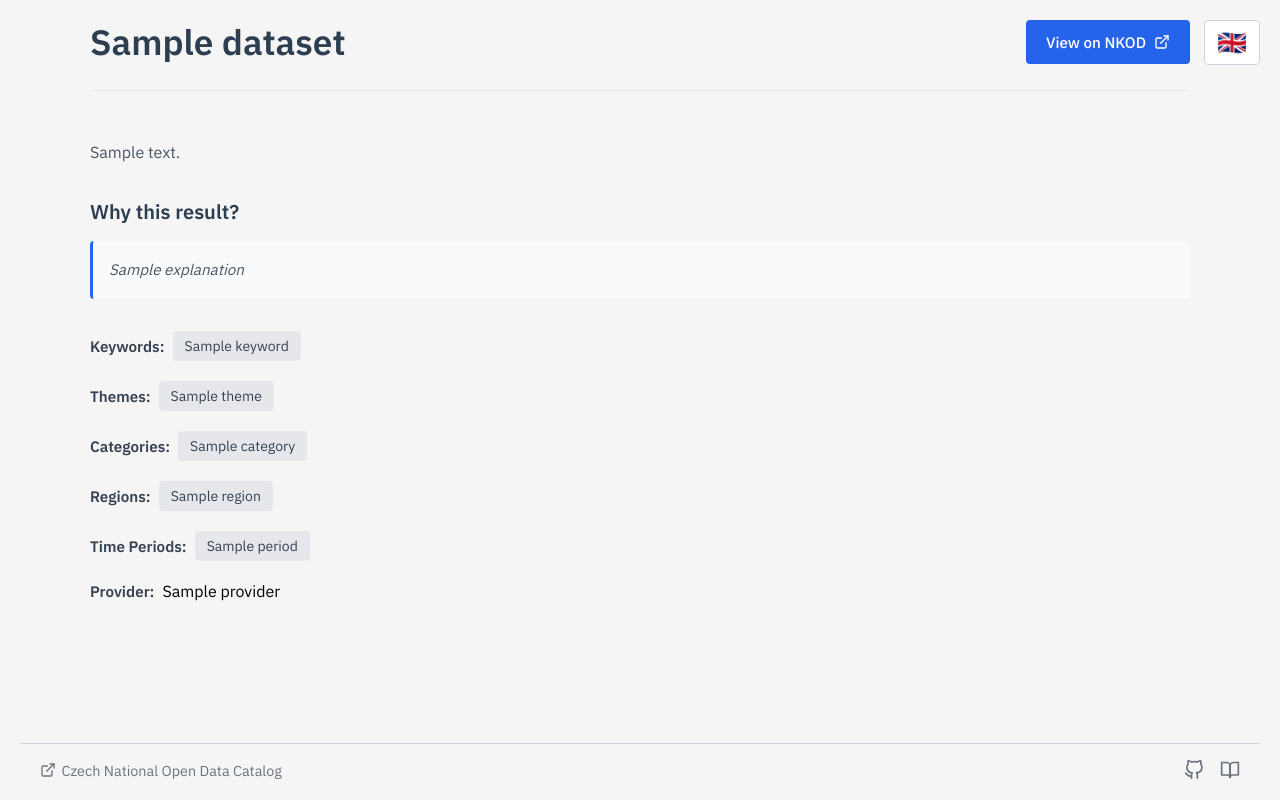
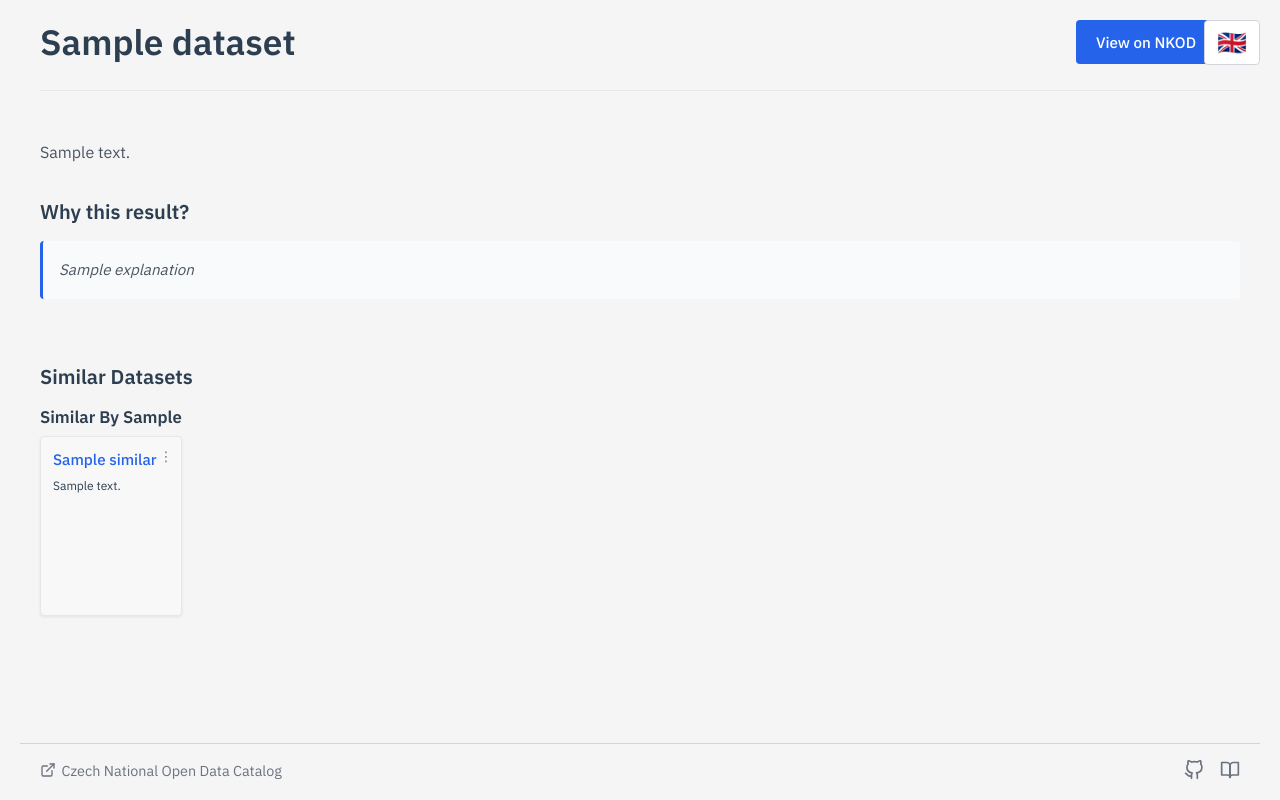
Before and after one commit to lucievomelova/EnhancedDatasetSearch, a Flask app: template app/templates/dataset_detail.html in a window 1280 px wide. Run offline with Flask 3, Linux system fonts and the light colour scheme; the template is opened without the code that fills it: most values are stand-ins (such as "Sample title", 1, 10 or a date in 2020); parts of the project's set-up code (start-up, migrations or seed data) failed here and were passed over.

Commit message:
add similar datasets to dataset_detail, html template refactor

```diff
--- a/app/main.py
+++ b/app/main.py
@@ -6,6 +6,8 @@ from app.pipeline import SearchPipeline
 import yaml
 from urllib.parse import unquote
 
+from data_processing.knowledge_graph import get_similar_datasets
+from app.ui_utils import get_common_metadata
 
 nest_asyncio.apply()  # allow nested event loops - each pipeline run would create a new event loop otherwise
 loop = asyncio.new_event_loop()
@@ -60,7 +62,33 @@ def dataset_detail(dataset_url):
     if not dataset_info:
         return redirect(url_for('home'))
 
-    return render_template("dataset_detail.html", dataset=dataset_info, query='')
+    similar_datasets_raw = get_similar_datasets(dataset_url, top_k=5)
+
+    similar_datasets = {}
+    for sim_category, url_score_list in similar_datasets_raw.items():
+        similar_datasets[sim_category] = []
+        for url, _ in url_score_list:
+            sim_dataset = pipeline.dataset_portal.get_dataset_by_url(url)
+            if sim_dataset:
+                text_preview = sim_dataset['text'][:sim_dataset['text'].find(".")+1]
+                if len(text_preview) > 200:  # we dont want too long description text preview
+                    index = text_preview[:200].rfind(" ")
+                    text_preview = text_preview[:index] + "..."
+                similar_dataset_info = {
+                    'title': sim_dataset['title'],
+                    'url': url,
+                    'text_preview': text_preview,
+                }
+                if sim_category == "overall":
+                    metadata_categories = ["keywords", "themes", "categories", "region", "time_period"]
+                    common_metadata = get_common_metadata(metadata_categories, dataset_info["metadata"], sim_dataset["metadata"])
+                    similar_dataset_info["common_metadata"] = common_metadata
+                elif sim_category != "description":
+                    common_metadata = get_common_metadata([sim_category], dataset_info["metadata"], sim_dataset["metadata"])
+                    similar_dataset_info["common_metadata"] = common_metadata
+                similar_datasets[sim_category].append(similar_dataset_info)
+
+    return render_template("dataset_detail.html", dataset=dataset_info, similar_datasets=similar_datasets, query='')
 
 
 if __name__ == '__main__':
--- a/app/pipeline.py
+++ b/app/pipeline.py
@@ -42,7 +42,7 @@ class SearchPipeline:
         self.database = Database(self.config['rag'], self.config["state_dir"])
 
 
-    async def run(self, query: str) -> list[dict] | None:
+    async def run(self, query: str) -> list[dict[str, str | list | None]] | None:
         """Run the search pipeline for the given query and return the results as a DataFrame."""
 
         intent, extended_query = query_preprocessing(query,
--- a/app/static/styles/styles.css
+++ b/app/static/styles/styles.css
@@ -11,6 +11,7 @@
     --color-border: #d1d5db;
     --color-border-light: #e5e7eb;
     --color-bg: #f5f5f5;
+    --color-bg-light: #f8f8f8;
     --color-bg-hover: #f3f4f6;
     --color-bg-active: #e5e7eb;
     --color-white: white;
@@ -92,7 +93,7 @@ a {
 
 .container { max-width: 900px; }
 .container-search-results { max-width: 800px; }
-.container-dataset-detail { max-width: 1100px; }
+.container-dataset-detail { max-width: 1200px; }
 
 body.home-page .container {
     text-align: center;
@@ -272,9 +273,11 @@ body.home-page .search-container {
 .action-button {
     position: relative;
     background: transparent;
+    width: 32px;
+    height: 32px;
     border: 1px solid var(--color-border);
     border-radius: var(--border-radius);
-    padding: 0.4rem;
+    padding: 0.1rem;
     cursor: pointer;
     color: var(--color-text-muted);
     transition: all var(--transition);
@@ -283,7 +286,7 @@ body.home-page .search-container {
     justify-content: center;
 }
 
-.action-button:hover {
+.result-actions .action-button:hover {
     background: var(--color-bg-hover);
     border-color: var(--color-text-subtle);
     color: var(--color-text);
@@ -452,9 +455,9 @@ body.home-page .search-container {
 .metadata-item-inline {
     display: flex;
     flex-direction: row;
-    align-items: center;
+    align-items: flex-start;
     gap: var(--spacing-xs);
-    flex-wrap: wrap;
+    flex-wrap: nowrap;
 }
 
 .metadata-item-inline strong {
@@ -462,12 +465,15 @@ body.home-page .search-container {
     font-weight: 600;
     font-size: 0.95rem;
     flex-shrink: 0;
+    white-space: nowrap;
+    min-width: fit-content;
 }
 
 .metadata-tags {
     display: flex;
     flex-wrap: wrap;
     gap: var(--spacing-xs);
+    align-items: center;
 }
 
 .tag {
@@ -477,6 +483,167 @@ body.home-page .search-container {
     color: var(--color-text);
     border-radius: var(--border-radius);
     font-size: 0.875rem;
+}
+
+/* Similar Datasets */
+.similar-datasets-category {
+    margin-bottom: var(--spacing-lg);
+}
+
+.similar-datasets-category:last-child {
+    margin-bottom: 0;
+}
+
+.similar-category-title {
+    font-size: 1.05rem;
+    font-weight: 600;
+    color: var(--color-text-dark);
+    margin-bottom: var(--spacing-xs);
+}
+
+.similar-datasets-list {
+    list-style: none;
+    padding: 0;
+    margin: 0;
+    display: flex;
+    flex-direction: row;
+    flex-wrap: wrap;
+    gap: var(--spacing-xs);
+}
+
+.similar-dataset-menu .action-button {
+    width: 24px;
+    height: 24px;
+    border: 0;
+    padding: 0;
+    justify-content: flex-end;
+}
+
+.similar-dataset-card {
+    display: flex;
+    flex-direction: column;
+    justify-content: space-between;
+    border: 1px solid var(--color-border-light);
+    border-radius: var(--border-radius);
+    box-shadow: 0 1px 3px rgba(0, 0, 0, 0.08);
+    padding: var(--spacing-sm);
+    padding-right: var(--spacing-lg);
+    background-color: var(--color-bg-light);
+    min-width: 100px;
+    max-width: 230px;
+    min-height: 180px;
+    position: relative;
+    transition: color var(--transition);
+    line-height: 1.4;
+    word-break: break-word;
+    overflow-wrap: break-word;
+}
+
+.similar-title {
+    color: var(--color-primary);
+    font-size: 0.95rem;
+    font-weight: 500;
+}
+
+.similar-text-preview {
+    font-size: 0.75rem;
+    color: var(--color-text-dark);
+    padding-top: var(--spacing-xs);
+}
+
+.similar-dataset-card:hover {
+    box-shadow: 0 2px 5px rgba(0, 0, 0, 0.12);
+    border-color: var(--color-border);
+}
+
+.similar-dataset-content {
+    flex: 1;
+    display: flex;
+    align-items: flex-start;
+}
+
+.similar-dataset-link {
+    text-decoration: none;
+}
+
+
+.similar-title:hover {
+    color: var(--color-primary-dark);
+    text-decoration: underline;
+}
+
+.similar-dataset-menu {
+    position: absolute;
+    top: var(--spacing-xs);
+    right: var(--spacing-xs);
+}
+
+.similar-dataset-wrapper {
+    position: relative;
+    display: inline-block;
+    width: 100%;
+}
+
+.similar-tooltip {
+    visibility: hidden;
+    opacity: 0;
+    position: absolute;
+    bottom: 125%;
+    right: 0;
+    background-color: var(--color-tooltip-bg);
+    color: var(--color-tooltip-text);
+    text-align: left;
+    border-radius: var(--border-radius);
+    padding: var(--spacing-sm) var(--spacing-md);
+    z-index: 1;
+    font-size: 0.85rem;
+    white-space: nowrap;
+    box-shadow: 0 2px 5px rgba(0, 0, 0, 0.12);
+    transition: opacity var(--transition), visibility var(--transition);
+    pointer-events: none;
+    min-width: 350px;
+    max-width: 600px;
+}
+
+.similar-datasets-list li {
+    padding-left: var(--spacing-md);
+    position: relative;
+}
+
+.similar-datasets-list li::before {
+    content: "→";
+    position: absolute;
+    left: 0;
+    color: var(--color-text-muted);
+}
+
+.similar-dataset-wrapper:hover .similar-tooltip {
+    visibility: visible;
+    opacity: 1;
+}
+
+.similar-dataset-menu:hover .similar-tooltip {
+    visibility: visible;
+    opacity: 1;
+}
+
+.tooltip-section {
+    margin-bottom: var(--spacing-xs);
+    word-wrap: break-word;
+    white-space: normal;
+}
+
+.tooltip-section:last-child {
+    margin-bottom: 0;
+}
+
+.tooltip-section strong {
+    display: inline;
+    margin-right: 0.5rem;
+}
+
+.tooltip-section span {
+    display: inline;
 }
 
 /* Footer */
--- a/app/templates/dataset_detail.html
+++ b/app/templates/dataset_detail.html
@@ -17,7 +17,7 @@
     <div class="container-dataset-detail">
         <div class="detail-header">
             <h1 class="detail-title">{{ dataset.title }}</h1>
-            <a href="{{ dataset.url }}" target="_blank" rel="noopener noreferrer" class="external-link-button">
+            <a href="https://data.gov.cz/datová-sada?iri={{ dataset.url }}" target="_blank" rel="noopener noreferrer" class="external-link-button">
                 View on NKOD
                 <svg xmlns="http://www.w3.org/2000/svg" width="16" height="16" viewBox="0 0 24 24" fill="none" stroke="currentColor" stroke-width="2" stroke-linecap="round" stroke-linejoin="round">
                     <path d="M18 13v6a2 2 0 0 1-2 2H5a2 2 0 0 1-2-2V8a2 2 0 0 1 2-2h6"></path>
@@ -40,69 +40,81 @@
 
             <div class="detail-section">
                 <div class="metadata-grid">
-                    {% if dataset.metadata.keywords %}
+                    {% for metadata_category, metadata_values in dataset.metadata.items() %}
+                    {% if metadata_values %}
                     <div class="metadata-item-inline">
-                        <strong>Keywords:</strong>
+                        {% if metadata_category == "time_period" %}
+                        <strong>Time Periods</strong>
+                        {% else %}
+                        <strong>{{ metadata_category | title }}</strong>
+                        {% endif %}
                         <div class="metadata-tags">
-                            {% for keyword in dataset.metadata.keywords %}
-                            <span class="tag">{{ keyword }}</span>
+                        {% if metadata_category == "provider" %}
+                            <span>{{ dataset.metadata.provider }}</span>
+                        {% else %}
+                            {% for val in metadata_values %}
+                            <span class="tag">{{ val }}</span>
                             {% endfor %}
+                        {% endif %}
                         </div>
                     </div>
                     {% endif %}
+                    {% endfor %}
+                </div>
+            </div>
 
-                    {% if dataset.metadata.themes %}
-                    <div class="metadata-item-inline">
-                        <strong>Themes:</strong>
-                        <div class="metadata-tags">
-                            {% for theme in dataset.metadata.themes %}
-                            <span class="tag">{{ theme }}</span>
-                            {% endfor %}
-                        </div>
-                    </div>
+            {% if similar_datasets %}
+            <div class="detail-section">
+                <h3 class="section-title">Similar Datasets</h3>
+                {% for similarity_category, similar_datasets_in_category in similar_datasets.items() %}
+                {% if similar_datasets_in_category %}
+                <div class="similar-datasets-category">
+                    {% if similarity_category == "overall" %}
+                    <h4 class="similar-category-title">Most Similar Overall</h4>
+                    {% elif similarity_category == "time_period" %}
+                    <h4 class="similar-category-title">Similar By Time Period</h4>
+                    {% else %}
+                    <h4 class="similar-category-title">Similar By {{ similarity_category | title }}</h4>
                     {% endif %}
 
-                    {% if dataset.metadata.categories %}
-                    <div class="metadata-item-inline">
-                        <strong>Categories:</strong>
-                        <div class="metadata-tags">
-                            {% for category in dataset.metadata.categories %}
-                            <span class="tag">{{ category }}</span>
-                            {% endfor %}
+                    <div class="similar-datasets-list">
+                        {% for similar in similar_datasets_in_category %}
+                        <div class="similar-dataset-card">
+                            <div class="similar-dataset-content">
+                                <div>
+                                    <a href="{{ url_for('dataset_detail', dataset_url=similar.url) }}" class="similar-dataset-link">
+                                        <p class="similar-title">{{ similar.title }}</p>
+                                    </a>
+                                    <p class="similar-text-preview">{{ similar.text_preview }}</p>
+                                </div>
+                            </div>
+                            <div class="similar-dataset-menu">
+                                <button class="action-button">⋮</button>
+                                {% if similar.common_metadata %}
+                                <div class="similar-tooltip">
+                                    {% for metadata_category, values in similar.common_metadata.items() %}
+                                        {% if values %}
+                                        <div class="tooltip-section">
+                                            {% if metadata_category == "time_period" %}
+                                            <strong>Common Time Periods:</strong>
+                                            {% else %}
+                                            <strong>Common {{ metadata_category | title }}:</strong>
+                                            {% endif %}
+                                            <span>{{ values | list | join(', ') }}</span>
+                                        </div>
+                                        {% endif %}
+                                    {% endfor %}
+                                </div>
+                                {% endif %}
+                            </div>
                         </div>
+                        {% endfor %}
                     </div>
-                    {% endif %}
-
-                    {% if dataset.metadata.regions %}
-                    <div class="metadata-item-inline">
-                        <strong>Regions:</strong>
-                        <div class="metadata-tags">
-                            {% for region in dataset.metadata.regions %}
-                            <span class="tag">{{ region }}</span>
-                            {% endfor %}
-                        </div>
-                    </div>
-                    {% endif %}
-
-                    {% if dataset.metadata.time_periods %}
-                    <div class="metadata-item-inline">
-                        <strong>Time Periods:</strong>
-                        <div class="metadata-tags">
-                            {% for period in dataset.metadata.time_periods %}
-                            <span class="tag">{{ period }}</span>
-                            {% endfor %}
-                        </div>
-                    </div>
-                    {% endif %}
-
-                    {% if dataset.metadata.provider %}
-                    <div class="metadata-item-inline">
-                        <strong>Provider:</strong>
-                        <span>{{ dataset.metadata.provider }}</span>
-                    </div>
-                    {% endif %}
                 </div>
+                {% endif %}
+                {% endfor %}
             </div>
+            {% endif %}
     </div>
 
     {% include 'footer.html' %}
--- a/data_processing/database.py
+++ b/data_processing/database.py
@@ -103,6 +103,9 @@ class Database:
                 if r.node_id not in node_ids:  # exclude chunks from the same dataset
                     if r.score < similarity_threshold:
                         continue
+                    # to avoid processing each pair twice, skip nodes with smaller url than current (lexicographically)
+                    if r.node.ref_doc_id < dataset_url:
+                        continue
                     if r.node.ref_doc_id not in similar_nodes:
                         similar_nodes[r.node.ref_doc_id] = r.score
                     else:
--- a/data_processing/main.py
+++ b/data_processing/main.py
@@ -39,7 +39,7 @@ class DataPreprocessingPipeline:
 
         datasets_documents = await self.dataset_portal.get_new_datasets()
         self.database.load_documents(datasets_documents)
-        self.dataset_portal.init()
+        # self.dataset_portal.init()
         create_kg(self.dataset_portal.extended_df, self.database)
         # create_keyword_kg(self.database, self.dataset_portal._all_keywords)
         # get_representatives()
--- a/data_processing/metadata.py
+++ b/data_processing/metadata.py
@@ -71,7 +71,7 @@ def clean_metadata(df: pd.DataFrame, categories: list[str], model_name: str, sta
 
     df["themes"] = df.apply(lambda row: list(set(row["themes"] + themes_from_keywords.loc[row.name])), axis=1)
     df["themes"] = df["themes"].apply(lambda themes: [t for t in themes if t not in categories])
-    df["keywords"] = df["keywords"].apply(lambda keywords: [k for k in keywords if k not in categories + all_themes])
+    df["keywords"] = df["keywords"].apply(lambda keywords: list(set([k for k in keywords if k not in categories + all_themes])))
 
 
 def add_cluster_representatives_to_metadata(df: pd.DataFrame, state_dir: str) -> None:
@@ -160,5 +160,5 @@ def enrich_metadata(row: Series, all_keywords: list, all_themes: list, categorie
                                    ).response
 
     metadata = json.loads(metadata_str)
-    logger.info(metadata)
+    # logger.info(metadata)
     return metadata
--- a/prompts/enrich_metadata.j2
+++ b/prompts/enrich_metadata.j2
@@ -51,8 +51,10 @@ The time period is usually mentioned in the dataset title.
 There can be more than one time period associated with the dataset. For example, if the dataset contains data for
 each March in 2022-2025, return BOTH the range (2022-2025) and March.
 Do NOT assign time periods that correspond to some type of frequency - e.g. "annual", "monthly", etc.
-DO NOT assign a specific date as a time period - we are interested in more general time periods, not specific dates.
+DO NOT assign a specific date as a time period - we are interested in more general time periods, NOT CONCRETE DATES.
+This is very important, the time period SHOULD NOT be a concrete date.
 
+# Input
 Here is the complete description of the dataset:
 Title: {{ title }}
 Description: {{ description }}
@@ -60,6 +62,7 @@ Themes: {{ themes }}
 Keywords: {{ keywords }}
 Provider: {{ provider }}
 
+## Output
 Return the metadata in the following JSON format:
 {
     "keywords": [list of keywords (in Czech)],
```
Also changed, not shown: app/result_postprocessing.py (+5 -5 lines), app/templates/search_results.html (+4 -9 lines), app/ui_utils.py (added, +31 -0 lines), data_processing/knowledge_graph.py (+167 -11 lines), data_processing/nkod_datasets.py (+7 -5 lines), 1 other file.
